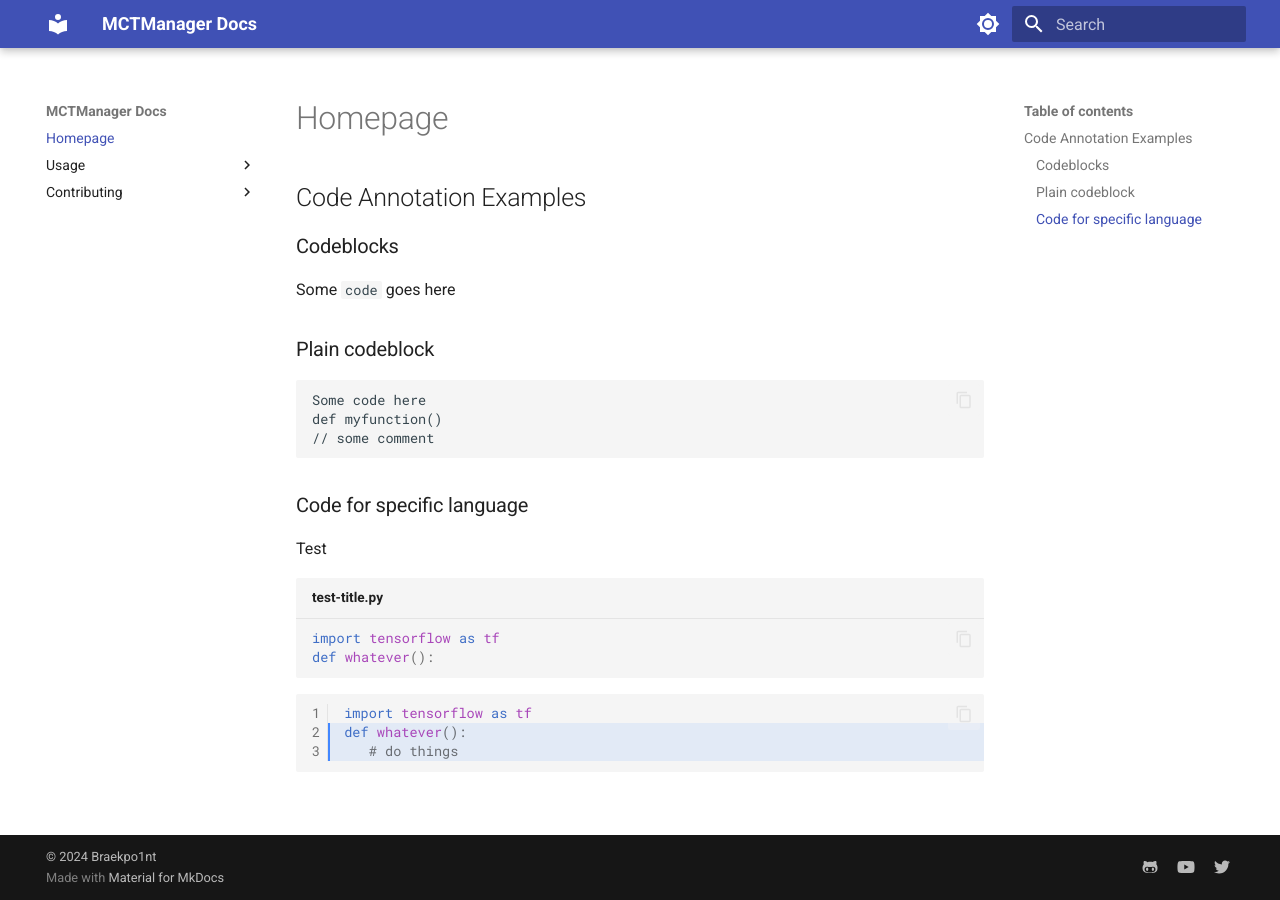
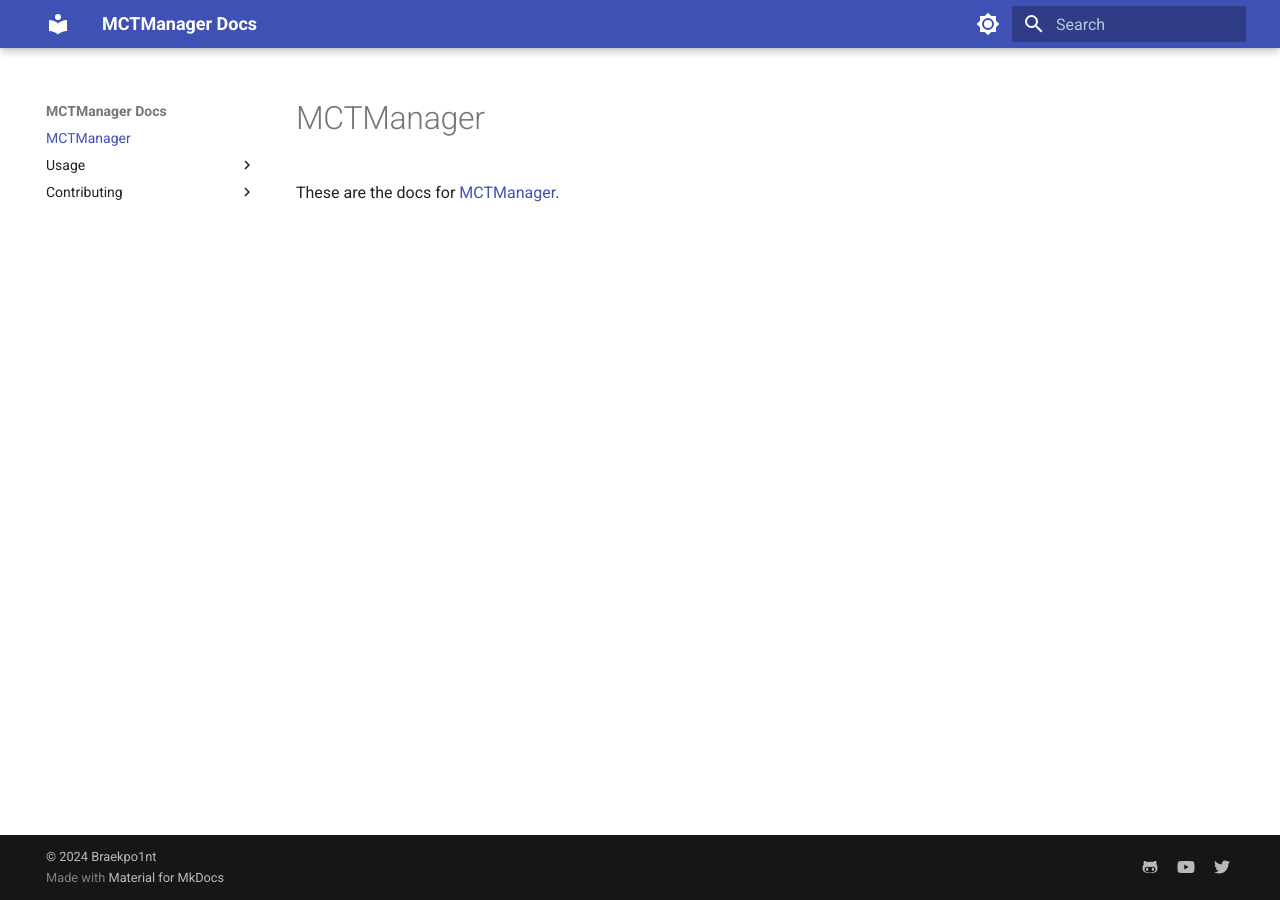
Before and after one commit to Braekpo1nt/mctmanager-docs, an MkDocs documentation site: the page built from docs/index.md, in a window 1280 px wide. Built offline with MkDocs 1.6.1 and Material for MkDocs 9.7.7, drawn with Linux system fonts in a browser that asks for light colours.

Commit message:
added index

````diff
--- a/docs/index.md
+++ b/docs/index.md
@@ -1,30 +1,3 @@
-# Homepage
+# MCTManager
 
-## Code Annotation Examples
-
-### Codeblocks
-
-Some `code` goes here
-
-### Plain codeblock
-
-```
-Some code here
-def myfunction()
-// some comment
-```
-
-### Code for specific language
-
-Test
-
-```py title="test-title.py"
-import tensorflow as tf
-def whatever():
-```
-
-```py linenums="1" hl_lines="2 3"
-import tensorflow as tf
-def whatever():
-   # do things
-```
+These are the docs for [MCTManager](https://github.com/Braekpo1nt/MCTManager).
````
